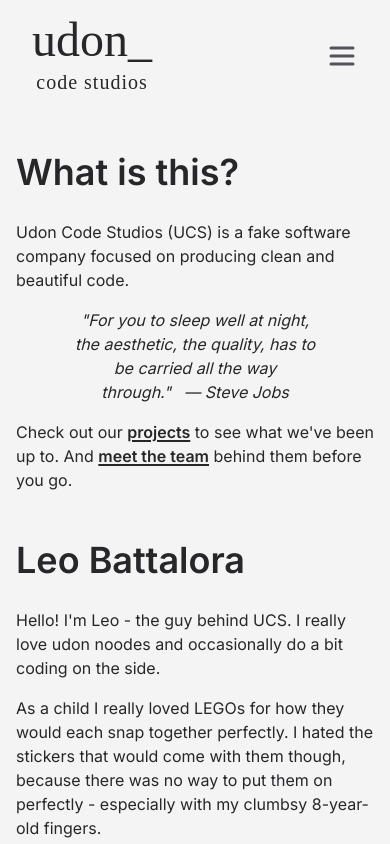
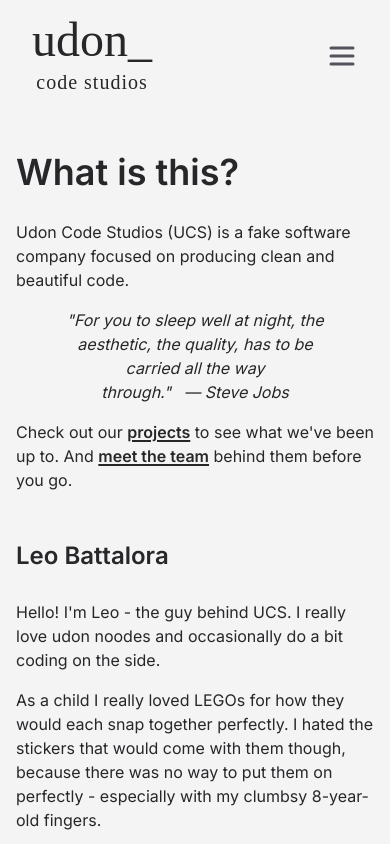
Before and after one commit to udon-code-studios/udon-website, a Next.js app: page / in a window 390 px wide. Shown: the top 844 px of the page. Built offline with nearby package versions, Linux system fonts and the light colour scheme; a web font is replaced by a local one.

Commit message:
color changes

```diff
--- a/pages/index.tsx
+++ b/pages/index.tsx
@@ -10,17 +10,17 @@ const Home: NextPage = () => {
       </Head>
 
       {/* page */}
-      <div className="mx-auto flex w-full max-w-screen-sm flex-col space-y-4 py-12 px-4">
-        <h1 className="pb-3 text-4xl font-semibold">What is this?</h1>
+      <div className="mx-auto flex w-full max-w-screen-sm flex-col space-y-4 py-12 px-4 text-primary dark:text-secondary-focus-dark">
+        <h1 className="pb-3 text-4xl font-semibold text-primary dark:text-primary-dark">What is this?</h1>
         <p>Udon Code Studios (UCS) is a fake software company focused on producing clean and beautiful code.</p>
         {/* <p>
           Our core philosophy is to produce software of the highest quality. That means that even the parts you
           don&apos;t see need to be perfect.
         </p> */}
-        <p className="px-14 text-center italic">
+        <p className="px-10 sm:px-14 text-center italic">
           &quot;For you to sleep well at night, the aesthetic, the quality, has to be carried all the way
           through.&quot;&nbsp;&nbsp;&nbsp;
-          <span>— Steve Jobs</span>
+          <span className="whitespace-nowrap">— Steve Jobs</span>
         </p>
         <p>
           Check out our{" "}
@@ -31,13 +31,13 @@ const Home: NextPage = () => {
           </Link>{" "}
           to see what we&apos;ve been up to. And{" "}
           <Link href="/people">
-            <a className="font-semibold underline decoration-2 underline-offset-2 duration-200 hover:text-zinc-400 dark:hover:text-zinc-300">
+            <a className="font-semibold underline decoration-2 underline-offset-2 duration-200 hover:text-zinc-400">
               meet the team
             </a>
           </Link>{" "}
           behind them before you go.
         </p>
-        <h1 className="pt-8 pb-3 text-4xl font-semibold">Leo Battalora</h1>
+        <h2 className="pt-8 pb-3 text-2xl font-semibold text-primary dark:text-primary-dark">Leo Battalora</h2>
         <p>
           Hello! I&apos;m Leo - the guy behind UCS. I really love udon noodes and occasionally do a bit coding on the
           side.
@@ -57,7 +57,7 @@ const Home: NextPage = () => {
           <Link href="https://github.com/leo6liu" passHref>
             <a
               target="_blank"
-              className="font-semibold underline decoration-2 underline-offset-2 duration-200 hover:text-zinc-400 dark:hover:text-zinc-300"
+              className="font-semibold underline decoration-2 underline-offset-2 duration-200 hover:text-zinc-400"
             >
               GitHub
             </a>
@@ -66,7 +66,7 @@ const Home: NextPage = () => {
           <Link href="https://twitter.com/LBattalora" passHref>
             <a
               target="_blank"
-              className="font-semibold underline decoration-2 underline-offset-2 duration-200 hover:text-zinc-400 dark:hover:text-zinc-300"
+              className="font-semibold underline decoration-2 underline-offset-2 duration-200 hover:text-zinc-400"
             >
               Twitter
             </a>
@@ -75,7 +75,7 @@ const Home: NextPage = () => {
           <Link href="https://www.linkedin.com/in/leo6/">
             <a
               target="_blank"
-              className="font-semibold underline decoration-2 underline-offset-2 duration-200 hover:text-zinc-400 dark:hover:text-zinc-300"
+              className="font-semibold underline decoration-2 underline-offset-2 duration-200 hover:text-zinc-400"
             >
               LinkedIn
             </a>
@@ -85,7 +85,7 @@ const Home: NextPage = () => {
         <p>
           Mail me at{" "}
           <Link href="mailto:leo.battalora@gmail.com" passHref>
-            <a className="font-semibold underline decoration-2 underline-offset-2 duration-200 hover:text-zinc-400 dark:hover:text-zinc-300">
+            <a className="font-semibold underline decoration-2 underline-offset-2 duration-200 hover:text-zinc-400">
               leo.battalora@gmail.com
             </a>
           </Link>
@@ -96,13 +96,3 @@ const Home: NextPage = () => {
 };
 
 export default Home;
-
-/* <div className="w-40">
-            <Image src="/assets/udon-logo-full-text-square.svg" layout="responsive" width="300" height="300" />
-          </div>
-          <div className="w-40">
-            <Image src="/assets/udon-logo-full-text-square.svg" layout="responsive" width="300" height="300" />
-          </div>
-          <div className="w-40">
-            <Image src="/assets/udon-logo-full-text-square.svg" layout="responsive" width="300" height="300" />
-          </div> */
```
